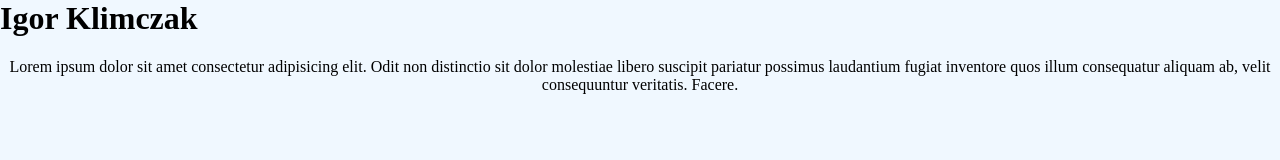
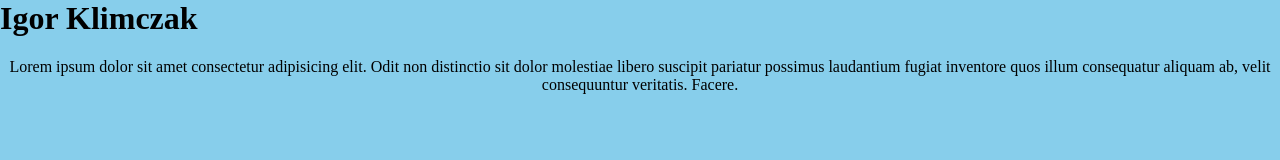
Before and after one commit to ionkal/ionkal.github.io, a plain HTML site: page index.html in a window 1280 px wide. Drawn offline with Linux system fonts and the light colour scheme.

Commit message:
Update styles.css

```diff
--- a/styles.css
+++ b/styles.css
@@ -1,5 +1,5 @@
 body {
     margin: 0;
-    background: #f0f8ff; /* AliceBlue - soft and calming */
+    background: #87CEEB; /* SkyBlue - pleasant and soft */
     text-align: center;
 }
```
